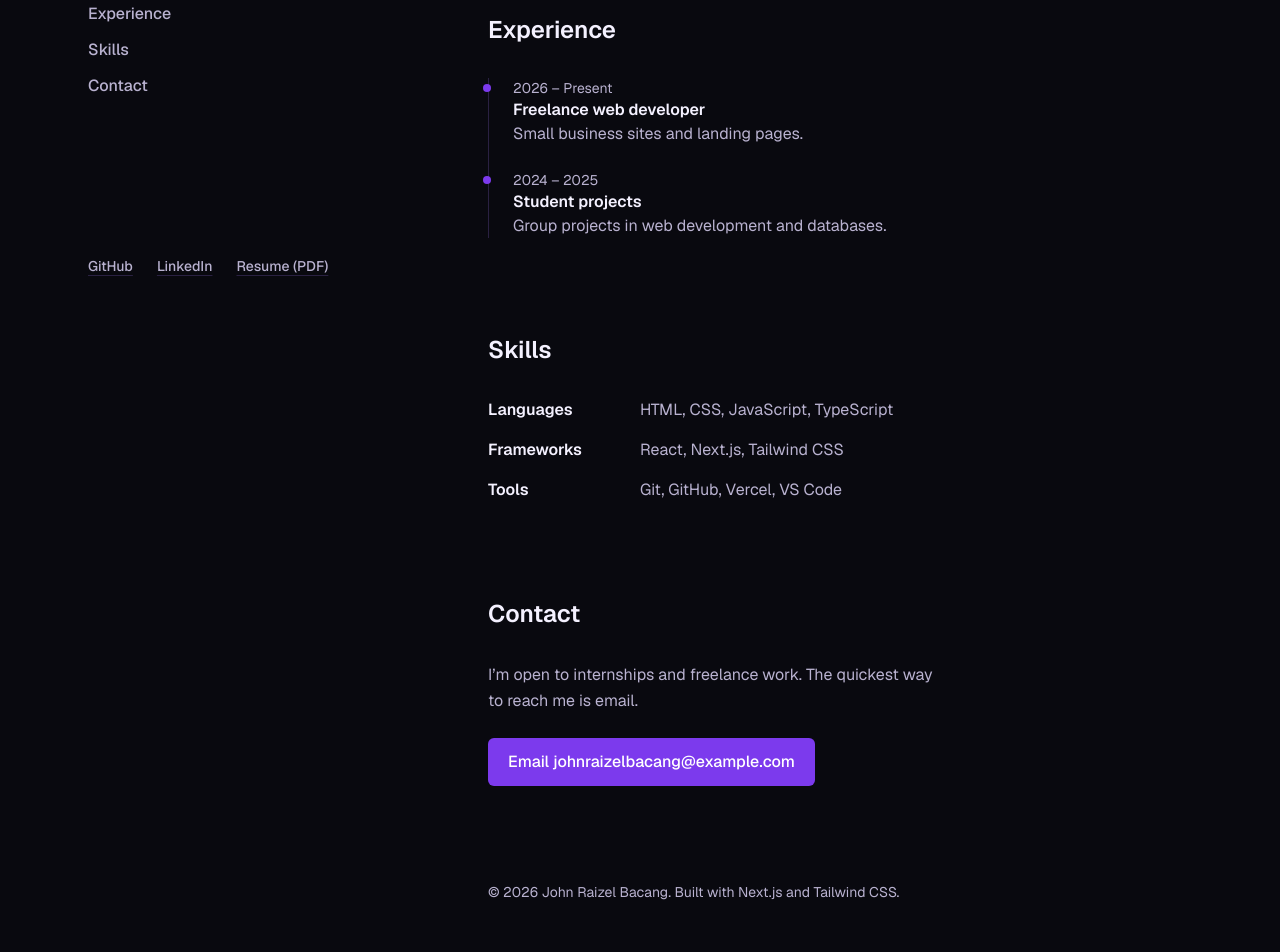
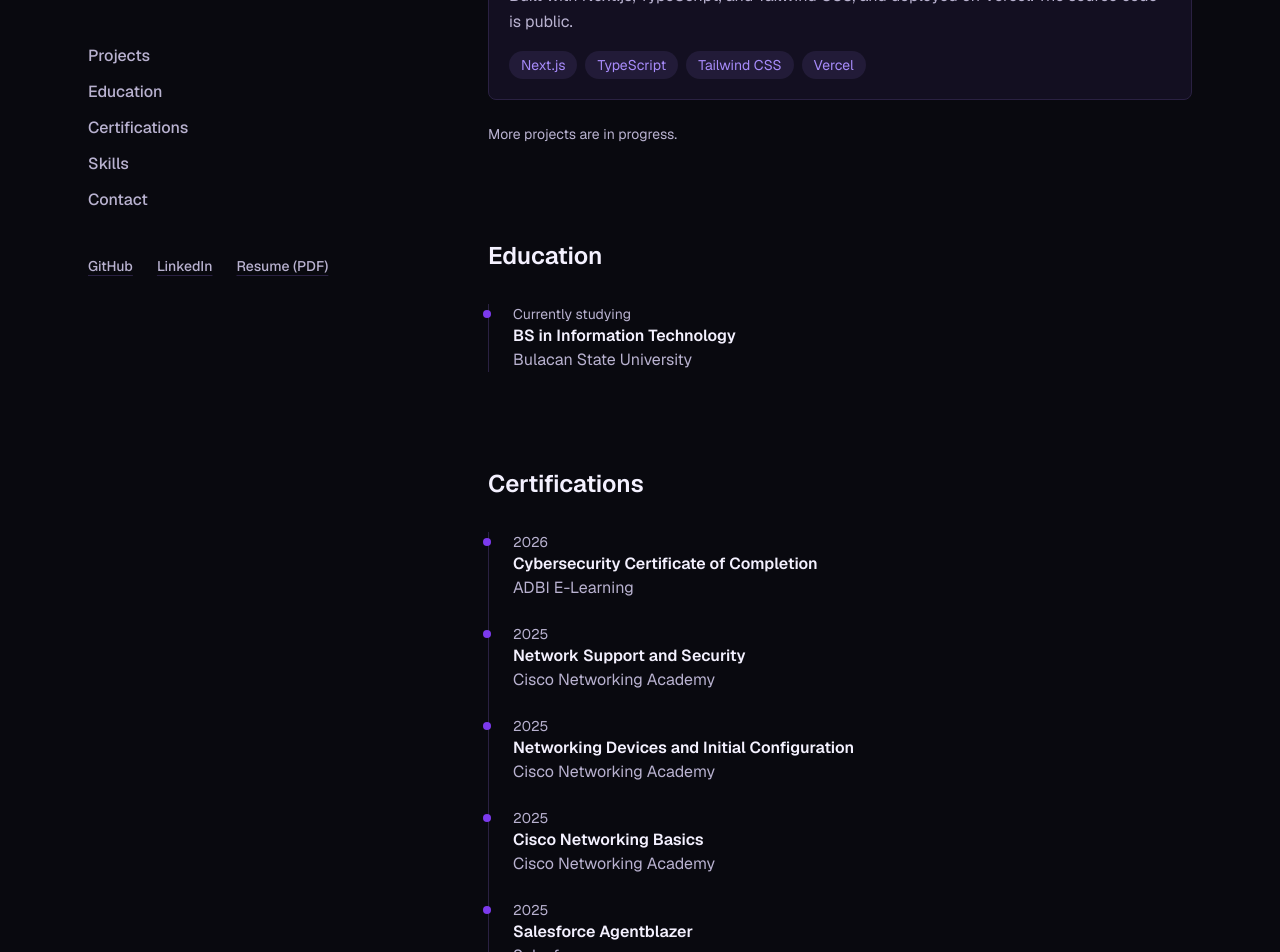
Before and after one commit to sin-raixel/my-portfolio, a Next.js app: page / in a window 1280 px wide. Shown: the part 460-1412 px from the top of the page. Built offline with nearby package versions, Linux system fonts and the light colour scheme.

Commit message:
Add CICT-PPMP project

```diff
--- a/app/data/portfolio.ts
+++ b/app/data/portfolio.ts
@@ -7,11 +7,18 @@ export type Project = {
   href: string;
 };
 
+export type TimelineItem = {
+  period: string;
+  title: string;
+  note: string;
+};
+
 export const profile = {
   name: "John Raizel Bacang",
-  role: "Full-Stack developer",
-  bio: "I build fast, accessible interfaces with React and TypeScript. Currently learning Next.js and Tailwind by building this site.",
-  email: "johnraizelbacang@example.com",
+  role: "IT student and full-stack developer",
+  bio: "I'm an IT student at Bulacan State University who enjoys building intuitive learning websites. Outside of code I'm into space science and cooking. Right now I'm learning Next.js and Tailwind CSS by building this site.",
+  location: "San Jose del Monte, Bulacan, Philippines",
+  email: "johnraizelbacang@gmail.com",
   links: [
     { label: "GitHub", href: "https://github.com/sin-raixel" },
     { label: "LinkedIn", href: "https://www.linkedin.com/in/john-raizel-bacang-627875394" },
@@ -21,12 +28,20 @@ export const profile = {
 
 export const nav = [
   { label: "Projects", href: "#projects" },
-  { label: "Experience", href: "#experience" },
+  { label: "Education", href: "#education" },
+  { label: "Certifications", href: "#certifications" },
   { label: "Skills", href: "#skills" },
   { label: "Contact", href: "#contact" },
 ];
 
 export const projects: Project[] = [
+  {
+    title: "CICT-PPMP",
+    description:
+      "A web-based management system with machine learning analysis for optimized resource reallocation. Group project where I handled quality assurance and project documentation.",
+    tags: ["TypeScript", "React", "Python", "Django", "scikit-learn", "Supabase", "Vercel", "Render"],
+    href: "https://cict-ppmp.vercel.app/",
+  },
   {
     title: "This portfolio",
     description:
@@ -35,13 +50,49 @@ export const projects: Project[] = [
     href: "https://github.com/sin-raixel/my-portfolio",
   },
 ];
-export const experience = [
-  { period: "2026 – Present", title: "Freelance web developer", note: "Small business sites and landing pages." },
-  { period: "2024 – 2025", title: "Student projects", note: "Group projects in web development and databases." },
+
+export const education: TimelineItem[] = [
+  {
+    period: "Currently studying",
+    title: "BS in Information Technology",
+    note: "Bulacan State University",
+  },
+];
+
+export const certifications: TimelineItem[] = [
+  {
+    period: "2026",
+    title: "Cybersecurity Certificate of Completion",
+    note: "ADBI E-Learning",
+  },
+  {
+    period: "2025",
+    title: "Network Support and Security",
+    note: "Cisco Networking Academy",
+  },
+  {
+    period: "2025",
+    title: "Networking Devices and Initial Configuration",
+    note: "Cisco Networking Academy",
+  },
+  {
+    period: "2025",
+    title: "Cisco Networking Basics",
+    note: "Cisco Networking Academy",
+  },
+  {
+    period: "2025",
+    title: "Salesforce Agentblazer",
+    note: "Salesforce",
+  },
 ];
 
 export const skills = [
-  { group: "Languages", items: "HTML, CSS, JavaScript, TypeScript" },
-  { group: "Frameworks", items: "React, Next.js, Tailwind CSS" },
+  { group: "Languages", items: "HTML, CSS, JavaScript, TypeScript, Java, Python, PHP, SQL" },
+  { group: "Frameworks", items: "React, Node.js, Django" },
+  { group: "Databases", items: "MySQL, Supabase" },
+  { group: "Networking", items: "Cisco networking basics, device configuration, network security" },
+  { group: "Learning", items: "Next.js, Tailwind CSS" },
   { group: "Tools", items: "Git, GitHub, Vercel, VS Code" },
+  { group: "Practices", items: "Quality assurance, software testing, technical documentation" },
 ];
--- a/app/page.tsx
+++ b/app/page.tsx
@@ -1,7 +1,32 @@
 import Header from "./components/header";
 import ProjectCard from "./components/project-card";
 import Section from "./components/section";
-import { experience, profile, projects, skills } from "./data/portfolio";
+import {
+  certifications,
+  education,
+  profile,
+  projects,
+  skills,
+  type TimelineItem,
+} from "./data/portfolio";
+
+function Timeline({ items }: { items: TimelineItem[] }) {
+  return (
+    <ul className="space-y-6 border-l border-line pl-6">
+      {items.map((item) => (
+        <li key={item.title} className="relative">
+          <span
+            aria-hidden="true"
+            className="absolute top-1.5 -left-[1.9rem] size-2 rounded-full bg-accent-strong"
+          />
+          <p className="text-sm">{item.period}</p>
+          <p className="font-semibold text-bright">{item.title}</p>
+          <p>{item.note}</p>
+        </li>
+      ))}
+    </ul>
+  );
+}
 
 export default function Home() {
   return (
@@ -17,23 +42,15 @@ export default function Home() {
               </li>
             ))}
           </ul>
-          <p className="mt-6 text-sm">More full-stack projects are in progress.</p>
+          <p className="mt-6 text-sm">More projects are in progress.</p>
         </Section>
 
-        <Section id="experience" title="Experience">
-          <ul className="space-y-6 border-l border-line pl-6">
-            {experience.map((job) => (
-              <li key={job.title} className="relative">
-                <span
-                  aria-hidden="true"
-                  className="absolute top-1.5 -left-[1.9rem] size-2 rounded-full bg-accent-strong"
-                />
-                <p className="text-sm">{job.period}</p>
-                <p className="font-semibold text-bright">{job.title}</p>
-                <p>{job.note}</p>
-              </li>
-            ))}
-          </ul>
+        <Section id="education" title="Education">
+          <Timeline items={education} />
+        </Section>
+
+        <Section id="certifications" title="Certifications">
+          <Timeline items={certifications} />
         </Section>
 
         <Section id="skills" title="Skills">
@@ -49,7 +66,8 @@ export default function Home() {
 
         <Section id="contact" title="Contact">
           <p className="max-w-md leading-relaxed">
-            I&rsquo;m open to internships and freelance work. The quickest way to reach me is email.
+            I&rsquo;m currently looking for an internship. Based in {profile.location}. The
+            quickest way to reach me is email.
           </p>
           <a
             href={`mailto:${profile.email}`}
```
